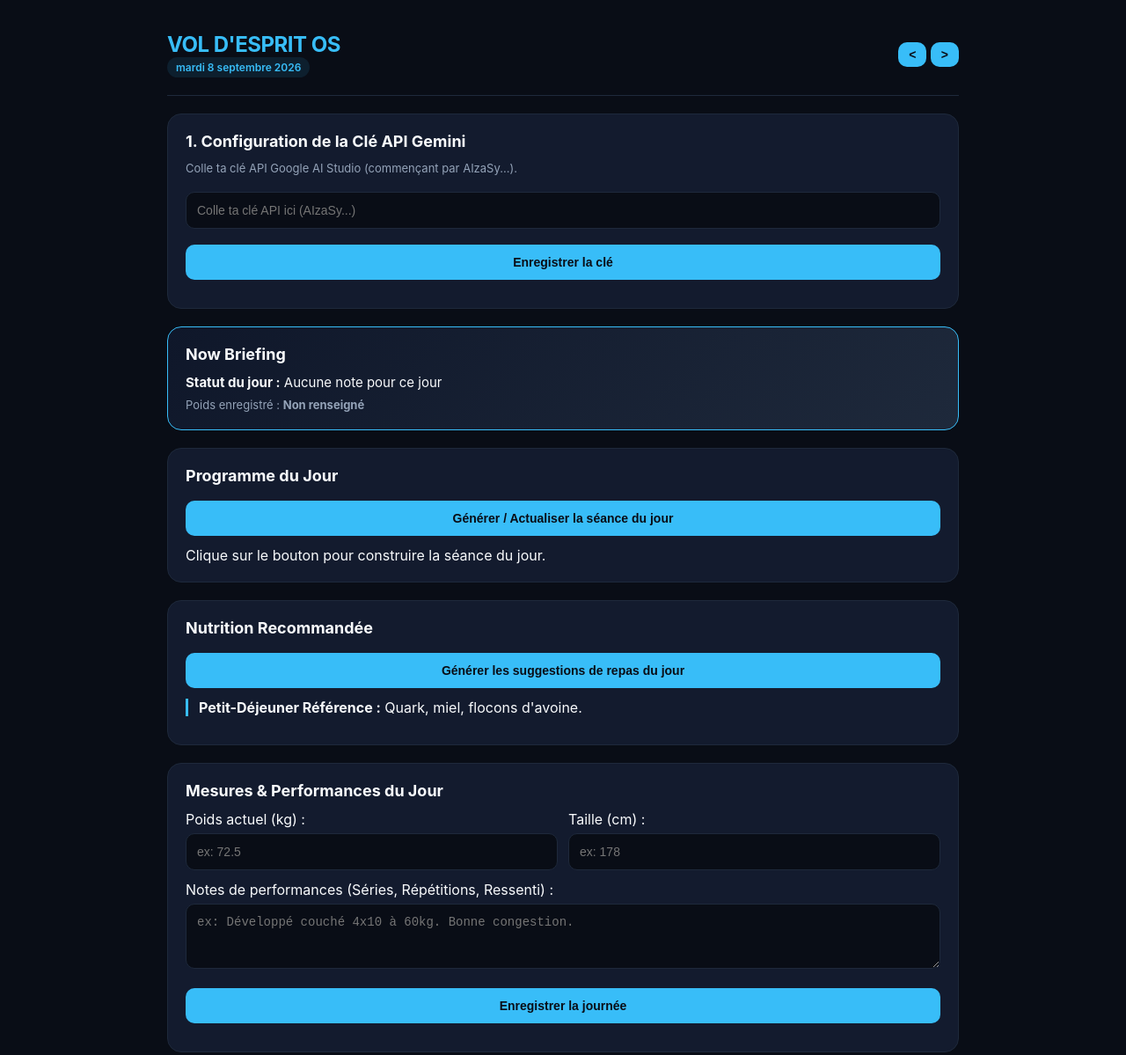
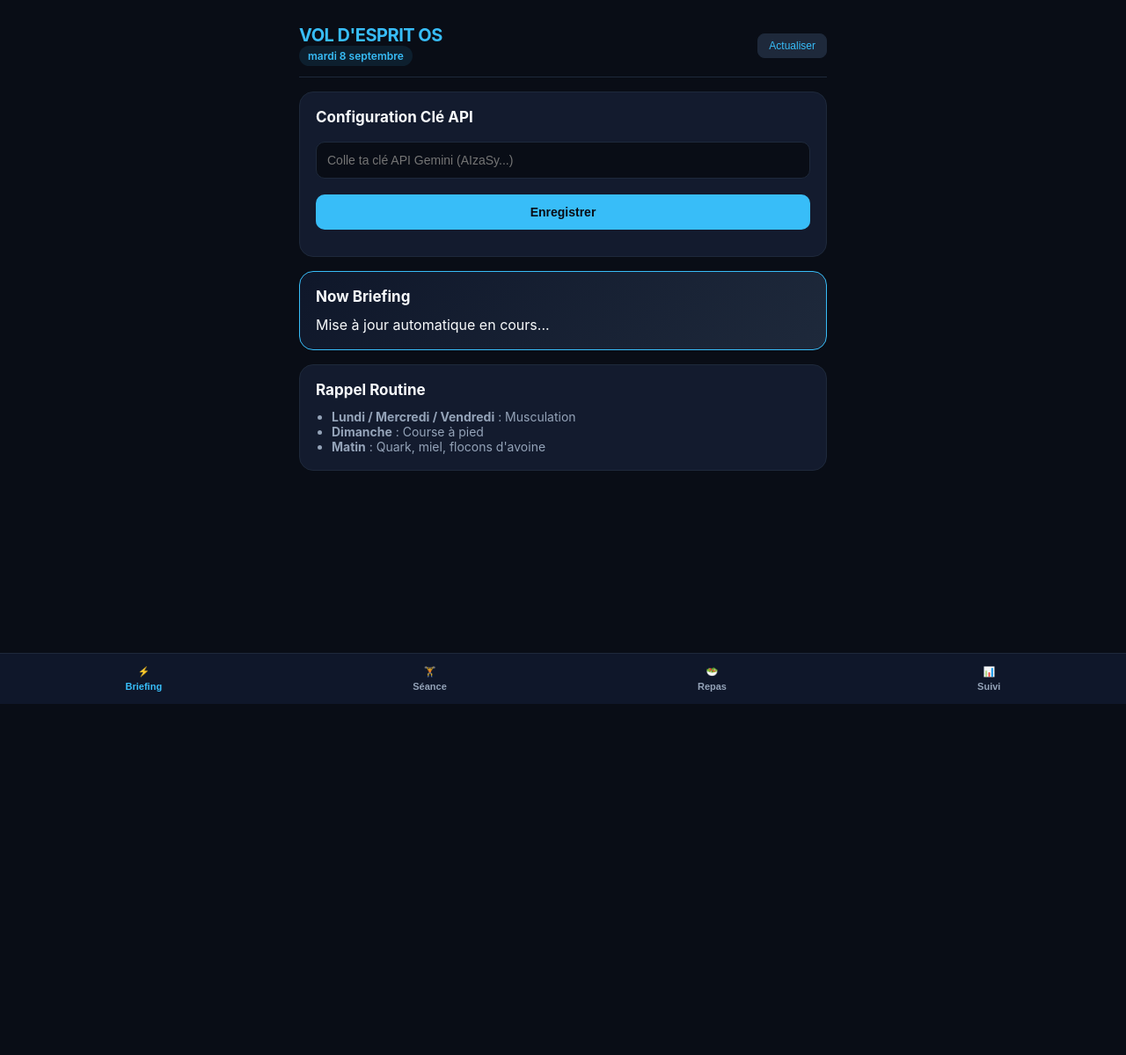
Before and after one commit to NeyStudio/Veos, a plain HTML site: page index.html in a window 1280 px wide. Shown: the top 1199 px of the page at 88% size. After the commit the page ends 800 px from the top, so only its background shows below. Drawn offline with Linux system fonts and the light colour scheme.

Commit message:
Refactor index.html for layout and functionality improvements
Updated HTML structure and styles for better layout and usability. Added new sections for briefing, workout, and nutrition, and improved API key handling.

```diff
--- a/index.html
+++ b/index.html
@@ -2,8 +2,8 @@
 <html lang="fr">
 <head>
   <meta charset="UTF-8">
-  <meta name="viewport" content="width=device-width, initial-scale=1.0">
-  <title>Vol d'Esprit - OS V2</title>
+  <meta name="viewport" content="width=device-width, initial-scale=1.0, maximum-scale=1.0, user-scalable=no">
+  <title>Vol d'Esprit OS</title>
   <style>
     :root {
       --bg: #090d16;
@@ -13,6 +13,7 @@
       --text: #f8fafc;
       --text-sub: #94a3b8;
       --border: #1e293b;
+      --danger: #ef4444;
       --success: #22c55e;
     }
     body {
@@ -21,10 +22,10 @@
       color: var(--text);
       margin: 0;
       padding: 0;
-      padding-bottom: 40px;
+      padding-bottom: 90px;
     }
     .container {
-      max-width: 900px;
+      max-width: 600px;
       margin: 0 auto;
       padding: 16px;
     }
@@ -32,43 +33,90 @@
       display: flex;
       justify-content: space-between;
       align-items: center;
-      padding: 20px 0;
+      padding: 12px 0;
       border-bottom: 1px solid var(--border);
-      margin-bottom: 20px;
+      margin-bottom: 16px;
     }
     .header h1 {
       margin: 0;
-      font-size: 24px;
+      font-size: 20px;
       color: var(--accent);
       letter-spacing: -0.5px;
+    }
+    .badge {
+      display: inline-block;
+      padding: 4px 10px;
+      border-radius: 20px;
+      background: rgba(56, 189, 248, 0.1);
+      color: var(--accent);
+      font-size: 12px;
+      font-weight: 600;
     }
     .card {
       background: var(--card);
       border: 1px solid var(--border);
       border-radius: 16px;
-      padding: 20px;
-      margin-bottom: 20px;
+      padding: 18px;
+      margin-bottom: 16px;
     }
     .card-title {
-      font-size: 18px;
+      font-size: 17px;
       font-weight: 700;
       margin-top: 0;
       margin-bottom: 12px;
       color: var(--text);
+      display: flex;
+      justify-content: space-between;
+      align-items: center;
     }
     .now-brief {
       background: linear-gradient(135deg, #0f172a 0%, #1e293b 100%);
       border: 1px solid var(--accent);
     }
-    .grid-2 {
-      display: grid;
-      grid-template-columns: 1fr 1fr;
-      gap: 12px;
+
+    /* Formatage esthétique du contenu généré */
+    .formatted-content h3 { color: var(--accent); font-size: 15px; margin: 12px 0 6px 0; }
+    .formatted-content ul { padding-left: 18px; margin: 6px 0; }
+    .formatted-content li { margin-bottom: 4px; font-size: 14px; line-height: 1.4; color: #e2e8f0; }
+    .formatted-content p { font-size: 14px; line-height: 1.4; margin: 6px 0; }
+    .formatted-content strong { color: #ffffff; }
+
+    /* Bottom Navigation Bar */
+    .bottom-nav {
+      position: fixed;
+      bottom: 0;
+      left: 0;
+      right: 0;
+      background: #0f172a;
+      border-top: 1px solid var(--border);
+      display: flex;
+      justify-content: space-around;
+      padding: 10px 0;
+      z-index: 1000;
     }
-    @media (max-width: 600px) {
-      .grid-2 { grid-template-columns: 1fr; }
+    .nav-item {
+      background: transparent;
+      border: none;
+      color: var(--text-sub);
+      font-size: 11px;
+      font-weight: 600;
+      display: flex;
+      flex-direction: column;
+      align-items: center;
+      gap: 4px;
+      cursor: pointer;
+      padding: 4px;
+      margin: 0;
+      width: auto;
     }
-    input, select, textarea, button {
+    .nav-item.active {
+      color: var(--accent);
+    }
+
+    .tab-content { display: none; }
+    .tab-content.active { display: block; }
+
+    input, textarea, button.action-btn {
       width: 100%;
       padding: 12px;
       margin-top: 6px;
@@ -80,35 +128,14 @@
       box-sizing: border-box;
       font-size: 14px;
     }
-    button {
+    button.action-btn {
       background: var(--accent);
       color: #090d16;
       font-weight: 700;
       cursor: pointer;
       border: none;
-      transition: background 0.2s, opacity 0.2s;
     }
-    button:hover { opacity: 0.9; }
-    .badge {
-      display: inline-block;
-      padding: 4px 10px;
-      border-radius: 20px;
-      background: rgba(56, 189, 248, 0.1);
-      color: var(--accent);
-      font-size: 12px;
-      font-weight: 600;
-    }
-    .meal-box {
-      border-left: 3px solid var(--accent);
-      padding-left: 12px;
-      margin-bottom: 12px;
-    }
-    .history-item {
-      font-size: 13px;
-      padding: 8px 0;
-      border-bottom: 1px solid var(--border);
-    }
-    .history-item:last-child { border-bottom: none; }
+    .grid-2 { display: grid; grid-template-columns: 1fr 1fr; gap: 10px; }
   </style>
 </head>
 <body>
@@ -120,254 +147,267 @@
       <h1>VOL D'ESPRIT OS</h1>
       <span class="badge" id="currentDate">--/--/----</span>
     </div>
-    <div>
-      <button onclick="changeDay(-1)" style="width: auto; padding: 6px 12px; margin:0;">&lt;</button>
-      <button onclick="changeDay(1)" style="width: auto; padding: 6px 12px; margin:0;">&gt;</button>
+    <button onclick="forceRefreshDay()" style="width:auto; padding:6px 12px; font-size:12px; background:var(--card-accent); color:var(--accent); border:1px solid var(--border); border-radius:8px;">Actualiser</button>
+  </div>
+
+  <!-- Saisie Clé API (Masquée dès que configurée) -->
+  <div class="card" id="apiKeyCard">
+    <div class="card-title">Configuration Clé API</div>
+    <input type="password" id="apiKey" placeholder="Colle ta clé API Gemini (AIzaSy...)">
+    <button class="action-btn" onclick="saveApiKey()">Enregistrer</button>
+  </div>
+
+  <!-- SECTION 1 : BRIEFING (ACCUEIL) -->
+  <div id="tab-briefing" class="tab-content active">
+    <div class="card now-brief">
+      <div class="card-title">Now Briefing</div>
+      <div id="briefingContent" class="formatted-content">Mise à jour automatique en cours...</div>
+    </div>
+
+    <div class="card">
+      <div class="card-title">Rappel Routine</div>
+      <ul style="padding-left:18px; margin:0; font-size:14px; color:var(--text-sub);">
+        <li><strong>Lundi / Mercredi / Vendredi</strong> : Musculation</li>
+        <li><strong>Dimanche</strong> : Course à pied</li>
+        <li><strong>Matin</strong> : Quark, miel, flocons d'avoine</li>
+      </ul>
     </div>
   </div>
 
-  <!-- Saisie Clé API -->
-  <div class="card" id="apiKeyCard">
-    <div class="card-title">1. Configuration de la Clé API Gemini</div>
-    <p style="font-size: 13px; color: var(--text-sub); margin-top:0;">
-      Colle ta clé API Google AI Studio (commençant par AIzaSy...).
-    </p>
-    <input type="password" id="apiKey" placeholder="Colle ta clé API ici (AIzaSy...)">
-    <button onclick="saveApiKey()">Enregistrer la clé</button>
+  <!-- SECTION 2 : PROGRAMME -->
+  <div id="tab-workout" class="tab-content">
+    <div class="card">
+      <div class="card-title">
+        <span>Programme du Jour</span>
+        <span id="workoutTypeBadge" class="badge">--</span>
       </div>
-
-  <!-- NOW BRIEFING JOURNALIER -->
-  <div class="card now-brief">
-    <div class="card-title">Now Briefing</div>
-    <div id="briefingText">Chargement de ton briefing quotidien...</div>
-  </div>
-
-  <!-- SEANCE DU JOUR GENEREE PAR GEMINI -->
-  <div class="card">
-    <div class="card-title">Programme du Jour</div>
-    <button onclick="generateDailyWorkout()">Générer / Actualiser la séance du jour</button>
-    <div id="workoutContainer">Clique sur le bouton pour construire la séance du jour.</div>
-  </div>
-
-  <!-- NUTRITION : 3 SUGGESTIONS -->
-  <div class="card">
-    <div class="card-title">Nutrition Recommandée</div>
-    <button onclick="generateNutrition()">Générer les suggestions de repas du jour</button>
-    <div id="nutritionContainer">
-      <div class="meal-box">
-        <strong>Petit-Déjeuner Référence :</strong> Quark, miel, flocons d'avoine.
-      </div>
+      <div id="workoutContent" class="formatted-content">Chargement de la séance...</div>
     </div>
   </div>
 
-  <!-- SUIVI DES PROGRES ET HISTORIQUE -->
+  <!-- SECTION 3 : NUTRITION -->
+  <div id="tab-nutrition" class="tab-content">
     <div class="card">
-    <div class="card-title">Mesures & Performances du Jour</div>
+      <div class="card-title">Plan Nutritionnel</div>
+      <div id="nutritionContent" class="formatted-content">Chargement du plan repas...</div>
+    </div>
+  </div>
+
+  <!-- SECTION 4 : SUIVI & MESURES -->
+  <div id="tab-tracker" class="tab-content">
+    <div class="card">
+      <div class="card-title">Saisie des Données</div>
       <div class="grid-2">
         <div>
-        <label>Poids actuel (kg) :</label>
-        <input type="number" id="userWeight" step="0.1" placeholder="ex: 72.5">
+          <label style="font-size:12px;">Poids (kg) :</label>
+          <input type="number" id="userWeight" step="0.1" placeholder="72.5">
         </div>
         <div>
-        <label>Taille (cm) :</label>
-        <input type="number" id="userHeight" placeholder="ex: 178">
+          <label style="font-size:12px;">Taille (cm) :</label>
+          <input type="number" id="userHeight" placeholder="178">
         </div>
       </div>
-    <label>Notes de performances (Séries, Répétitions, Ressenti) :</label>
-    <textarea id="dailyLog" rows="3" placeholder="ex: Développé couché 4x10 à 60kg. Bonne congestion."></textarea>
-    <button onclick="saveDayData()">Enregistrer la journée</button>
+      <label style="font-size:12px;">Bilan / Performances :</label>
+      <textarea id="dailyLog" rows="3" placeholder="Séries validées, sensations..."></textarea>
+      <button class="action-btn" onclick="saveTrackerData()">Sauvegarder</button>
     </div>
 
-  <!-- HISTORIQUE COMPLET -->
     <div class="card">
-    <div class="card-title">Historique des Données</div>
-    <div id="historyLogs">Chargement de l'historique...</div>
+      <div class="card-title">Historique</div>
+      <div id="historyLogs" style="font-size:13px; color:var(--text-sub);">Chargement...</div>
+    </div>
   </div>
 
 </div>
 
+<!-- BULLES / BARRE DE NAVIGATION EN BAS -->
+<div class="bottom-nav">
+  <button class="nav-item active" onclick="switchTab('briefing', this)">
+    <span>⚡</span>
+    <span>Briefing</span>
+  </button>
+  <button class="nav-item" onclick="switchTab('workout', this)">
+    <span>🏋️</span>
+    <span>Séance</span>
+  </button>
+  <button class="nav-item" onclick="switchTab('nutrition', this)">
+    <span>🥗</span>
+    <span>Repas</span>
+  </button>
+  <button class="nav-item" onclick="switchTab('tracker', this)">
+    <span>📊</span>
+    <span>Suivi</span>
+  </button>
+</div>
+
 <script>
-  let currentDateObj = new Date();
+  let now = new Date();
 
-  function formatDateKey(date) {
-    return date.toISOString().split('T')[0];
+  function parseMarkdown(text) {
+    if(!text) return "";
+    let html = text
+      .replace(/^### (.*$)/gim, '<h3>$1</h3>')
+      .replace(/^## (.*$)/gim, '<h3>$1</h3>')
+      .replace(/\*\*(.*?)\*\*/gim, '<strong>$1</strong>')
+      .replace(/^\* (.*$)/gim, '<li>$1</li>')
+      .replace(/^- (.*$)/gim, '<li>$1</li>')
+      .replace(/\n\n/gim, '<br>');
+
+    return html.includes('<li>') ? html.replace(/(<li>.*<\/li>)/g, '<ul>$1</ul>') : html;
+  }
+
+  function getEffectiveDateKey() {
+    const d = new Date();
+    // Si il est moins de 01h00 du matin, on considère qu'on est sur le cycle du jour précédent
+    if (d.getHours() < 1) {
+      d.setDate(d.getDate() - 1);
+    }
+    return d.toISOString().split('T')[0];
   }
 
   function initApp() {
     checkApiKeyDisplay();
     updateDateDisplay();
-    loadDayData();
-    renderHistory();
+    autoCheckAndGenerate();
+    renderTracker();
   }
 
   function checkApiKeyDisplay() {
     const key = localStorage.getItem('gemini_api_key');
-    const card = document.getElementById('apiKeyCard');
-    if (key && key.trim().length > 0) {
-      card.style.display = 'none';
-    } else {
-      card.style.display = 'block';
+    document.getElementById('apiKeyCard').style.display = (key && key.trim()) ? 'none' : 'block';
+  }
+
+  function saveApiKey() {
+    const key = document.getElementById('apiKey').value.trim();
+    if(key) {
+      localStorage.setItem('gemini_api_key', key);
+      checkApiKeyDisplay();
+      autoCheckAndGenerate(true);
     }
   }
 
-  function saveApiKey() {
-    const inputKey = document.getElementById('apiKey').value.trim();
-    if (!inputKey.startsWith("AIzaSy")) {
-      alert("Attention: La clé saisie semble invalide. Une clé Gemini valide commence par 'AIzaSy'.");
+  function updateDateDisplay() {
+    const options = { weekday: 'long', day: 'numeric', month: 'long' };
+    document.getElementById('currentDate').innerText = new Date().toLocaleDateString('fr-FR', options);
+  }
+
+  function switchTab(tabId, btn) {
+    document.querySelectorAll('.tab-content').forEach(t => t.classList.remove('active'));
+    document.querySelectorAll('.nav-item').forEach(b => b.classList.remove('active'));
+    document.getElementById('tab-' + tabId).classList.add('active');
+    btn.classList.add('active');
+  }
+
+  async function autoCheckAndGenerate(force = false) {
+    const key = getEffectiveDateKey();
+    const storageData = JSON.parse(localStorage.getItem('day_' + key) || '{}');
+
+    if (!force && storageData.briefing && storageData.workout && storageData.nutrition) {
+      // Affichage des données en cache
+      document.getElementById('briefingContent').innerHTML = parseMarkdown(storageData.briefing);
+      document.getElementById('workoutContent').innerHTML = parseMarkdown(storageData.workout);
+      document.getElementById('nutritionContent').innerHTML = parseMarkdown(storageData.nutrition);
+      document.getElementById('workoutTypeBadge').innerText = getDayType();
       return;
     }
-    localStorage.setItem('gemini_api_key', inputKey);
-    checkApiKeyDisplay();
-    alert('Clé API enregistrée avec succès.');
+
+    const apiKey = localStorage.getItem('gemini_api_key');
+    if(!apiKey) return;
+
+    document.getElementById('briefingContent').innerText = "Génération du briefing quotidien...";
+    document.getElementById('workoutContent').innerText = "Génération de la séance...";
+    document.getElementById('nutritionContent').innerText = "Génération du plan repas...";
+
+    const dayType = getDayType();
+    document.getElementById('workoutTypeBadge').innerText = dayType;
+
+    // 1. Briefing
+    const briefPrompt = `Rédige un briefing rapide pour aujourd'hui (${dayType}). Sois motivant, direct. Donne les 2 priorités du jour en nutrition et entraînement.`;
+    const briefRes = await callGemini(briefPrompt);
+
+    // 2. Programme
+    const workoutPrompt = `Génère le programme pour un jour de "${dayType}".
+    - Si Musculation (Lundi/Mercredi/Vendredi): 4 exercices ciblés avec séries, répétitions et conseil technique.
+    - Si Course à pied (Dimanche): Plan de séance de course (échauffement, durée, intensité, récupération).
+    - Si Repos: Routine de mobilité et récupération.`;
+    const workoutRes = await callGemini(workoutPrompt);
+
+    // 3. Nutrition
+    const nutritionPrompt = `Propose un plan de repas structuré :
+    1. Petit-déjeuner : Quark, miel, flocons d'avoine.
+    2. Mittagessen & Abendessen : Option 1 (repas idéal structuré), Option 2 (si autre repas consommé : suppléments / ajustements nécessaires).
+    3. À éviter absolument aujourd'hui : 3 éléments néfastes.`;
+    const nutritionRes = await callGemini(nutritionPrompt);
+
+    if (briefRes && workoutRes && nutritionRes) {
+      const dataToSave = {
+        briefing: briefRes,
+        workout: workoutRes,
+        nutrition: nutritionRes
+      };
+      localStorage.setItem('day_' + key, JSON.stringify(dataToSave));
+
+      document.getElementById('briefingContent').innerHTML = parseMarkdown(briefRes);
+      document.getElementById('workoutContent').innerHTML = parseMarkdown(workoutRes);
+      document.getElementById('nutritionContent').innerHTML = parseMarkdown(nutritionRes);
+    }
   }
 
-  function updateDateDisplay() {
-    const options = { weekday: 'long', year: 'numeric', month: 'long', day: 'numeric' };
-    document.getElementById('currentDate').innerText = currentDateObj.toLocaleDateString('fr-FR', options);
+  function forceRefreshDay() {
+    autoCheckAndGenerate(true);
   }
 
-  function changeDay(offset) {
-    currentDateObj.setDate(currentDateObj.getDate() + offset);
-    updateDateDisplay();
-    loadDayData();
+  function getDayType() {
+    const day = new Date().getDay(); // 0 = Dimanche, 1 = Lundi...
+    if (day === 1 || day === 3 || day === 5) return "Musculation";
+    if (day === 0) return "Course à pied";
+    return "Récupération";
   }
 
-  function getStorageKey() {
-    return 'data_' + formatDateKey(currentDateObj);
+  async function callGemini(prompt) {
+    const apiKey = localStorage.getItem('gemini_api_key');
+    const sys = "Tu es Vol d'Esprit, coach direct et efficace. Voix active, tutoiement, phrases courtes, puces Markdown (*). Pas de bavardage inutiles.";
+
+    try {
+      const res = await fetch(`https://generativelanguage.googleapis.com/v1beta/models/gemini-3.6-flash:generateContent?key=${apiKey}`, {
+        method: 'POST',
+        headers: { 'Content-Type': 'application/json' },
+        body: JSON.stringify({ contents: [{ parts: [{ text: sys + "\n\n" + prompt }] }] })
+      });
+      const data = await res.json();
+      return data.candidates[0].content.parts[0].text;
+    } catch(e) {
+      return "Erreur lors de la génération. Vérifie ta clé API ou la connexion.";
+    }
   }
 
-  function loadDayData() {
-    const data = JSON.parse(localStorage.getItem(getStorageKey()) || '{}');
-    document.getElementById('userWeight').value = data.weight || '';
-    document.getElementById('userHeight').value = data.height || '';
-    document.getElementById('dailyLog').value = data.log || '';
+  function saveTrackerData() {
+    const key = getEffectiveDateKey();
+    const weight = document.getElementById('userWeight').value;
+    const height = document.getElementById('userHeight').value;
+    const log = document.getElementById('dailyLog').value;
 
-    document.getElementById('workoutContainer').innerHTML = data.workout || "Clique sur le bouton pour construire la séance du jour.";
-    document.getElementById('nutritionContainer').innerHTML = data.nutrition || `<div class="meal-box"><strong>Petit-Déjeuner Référence :</strong> Quark, miel, flocons d'avoine.</div>`;
-
-    updateBriefing(data);
+    const trackerObj = { weight, height, log, date: key };
+    localStorage.setItem('track_' + key, JSON.stringify(trackerObj));
+    renderTracker();
+    alert('Données sauvegardées.');
   }
 
-  function saveDayData() {
-    const key = getStorageKey();
-    const existing = JSON.parse(localStorage.getItem(key) || '{}');
-
-    const updated = {
-      ...existing,
-      weight: document.getElementById('userWeight').value,
-      height: document.getElementById('userHeight').value,
-      log: document.getElementById('dailyLog').value
-    };
-
-    localStorage.setItem(key, JSON.stringify(updated));
-    renderHistory();
-    updateBriefing(updated);
-    alert('Données du jour enregistrées.');
-  }
-
-  function updateBriefing(data) {
-    const briefing = document.getElementById('briefingText');
-    const weightText = data.weight ? `${data.weight} kg` : 'Non renseigné';
-    const logText = data.log ? 'Séance/Notes enregistrées' : 'Aucune note pour ce jour';
-
-    briefing.innerHTML = `
-      <p style="margin:0 0 8px 0; font-size: 15px;"><strong>Statut du jour :</strong> ${logText}</p>
-      <p style="margin:0; font-size: 13px; color: var(--text-sub);">Poids enregistré : <strong>${weightText}</strong></p>
-    `;
-  }
-
-  function renderHistory() {
+  function renderTracker() {
     const container = document.getElementById('historyLogs');
-    const keys = Object.keys(localStorage).filter(k => k.startsWith('data_')).sort().reverse();
+    const keys = Object.keys(localStorage).filter(k => k.startsWith('track_')).sort().reverse();
 
     if (keys.length === 0) {
-      container.innerHTML = "Aucun historique disponible.";
+      container.innerHTML = "Aucune saisie enregistrée.";
       return;
     }
 
     container.innerHTML = keys.map(k => {
-      const dateStr = k.replace('data_', '');
       const d = JSON.parse(localStorage.getItem(k));
-      return `
-        <div class="history-item">
-          <strong>${dateStr}</strong> | Poids: ${d.weight || '--'} kg | Notes: ${d.log || 'Aucune'}
-        </div>
-      `;
+      return `<div style="padding:6px 0; border-bottom:1px solid var(--border);">
+        <strong>${d.date}</strong> — ${d.weight ? d.weight + 'kg' : ''} | ${d.log || ''}
+      </div>`;
     }).join('');
-  }
-
-  async function callGemini(prompt) {
-    const apiKey = localStorage.getItem('gemini_api_key');
-    if (!apiKey) {
-      alert("Aucune clé API enregistrée. Veuillez configurer votre clé dans le bloc supérieur.");
-      document.getElementById('apiKeyCard').style.display = 'block';
-      return null;
-    }
-
-    const systemInstructions = "Tu es Vol d'Esprit. Sois clair, direct, motivant. Utilise la voix active, le tutoiement, des phrases courtes et des listes à puces. Pas de clichés, pas de formules d'introduction ou de conclusion inutiles.";
-
-    try {
-      const response = await fetch(`https://generativelanguage.googleapis.com/v1beta/models/gemini-3.6-flash:generateContent?key=${apiKey}`, {
-        method: 'POST',
-        headers: { 'Content-Type': 'application/json' },
-        body: JSON.stringify({
-          contents: [{ parts: [{ text: systemInstructions + "\n\n" + prompt }] }]
-        })
-      });
-
-      const resData = await response.json();
-
-      if (resData.error) {
-        alert("Erreur API Gemini : " + resData.error.message);
-        return null;
-      }
-
-      return resData.candidates[0].content.parts[0].text;
-    } catch (e) {
-      alert("Erreur lors de la connexion à l'API Gemini. Vérifie ta connexion réseau ou la validité de la clé.");
-      return null;
-    }
-  }
-
-  async function generateDailyWorkout() {
-    const container = document.getElementById('workoutContainer');
-    container.innerText = "Génération de la séance par Vol d'Esprit...";
-
-    const prompt = `Génère une liste précise de 4 exercices pour la séance du jour. Pour chaque exercice, indique le nom, le nombre de séries, les répétitions et un conseil technique d'exécution. Format clair avec puces.`;
-    const result = await callGemini(prompt);
-
-    if (result) {
-      const formatted = `<div style="white-space: pre-wrap; line-height: 1.5;">${result}</div>`;
-      container.innerHTML = formatted;
-
-      const key = getStorageKey();
-      const existing = JSON.parse(localStorage.getItem(key) || '{}');
-      existing.workout = formatted;
-      localStorage.setItem(key, JSON.stringify(existing));
-    }
-  }
-
-  async function generateNutrition() {
-    const container = document.getElementById('nutritionContainer');
-    container.innerText = "Génération des options de repas...";
-
-    const prompt = `Propose exactement 3 suggestions de repas précises :
-1. Petit-déjeuner (incluant Quark, miel, flocons d'avoine)
-2. Repas Avant séance (énergie et digestion rapide)
-3. Repas Après séance (reconstruction musculaire)
-Sois concis et direct.`;
-
-    const result = await callGemini(prompt);
-
-    if (result) {
-      const formatted = `<div style="white-space: pre-wrap; line-height: 1.5;">${result}</div>`;
-      container.innerHTML = formatted;
-
-      const key = getStorageKey();
-      const existing = JSON.parse(localStorage.getItem(key) || '{}');
-      existing.nutrition = formatted;
-      localStorage.setItem(key, JSON.stringify(existing));
-    }
   }
 
   initApp();
```
Lines whose indentation alone changed are shown as unchanged.
